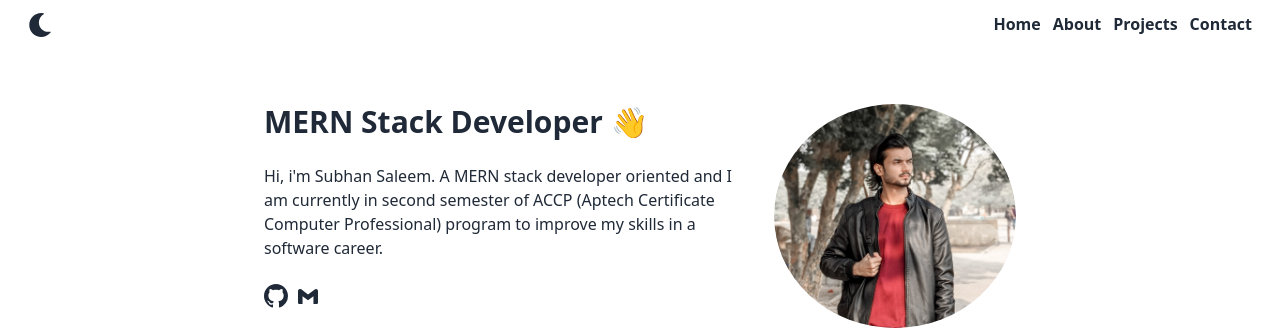
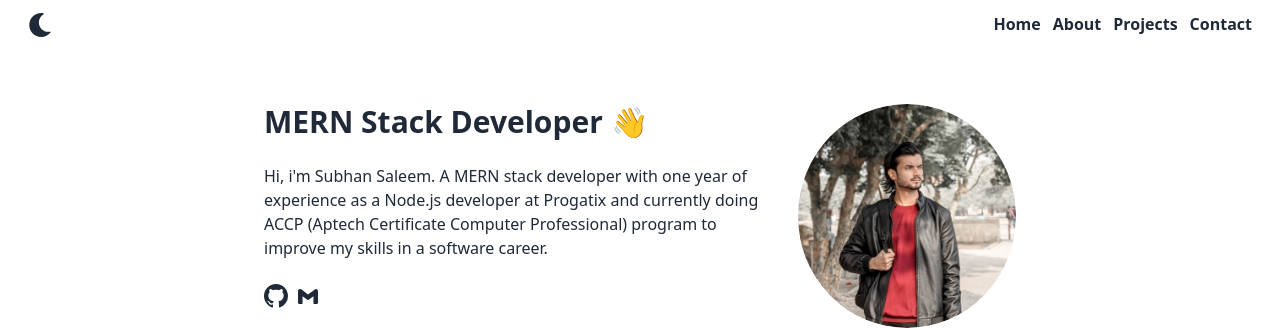
Before and after one commit to SubhanMemonn/My-Portfolio, a React (Vite) app: page / in a window 1280 px wide. Shown: the top 330 px of the page. Built offline with nearby package versions, Linux system fonts and the light colour scheme.

Commit message:
add more information

```diff
--- a/src/components/Home.jsx
+++ b/src/components/Home.jsx
@@ -8,9 +8,10 @@ const Home = () => {
         <div className="flex flex-col gap-6">
           <h1 className=" font-bold text-3xl ">MERN Stack Developer 👋</h1>
           <p>
-            Hi, i'm Subhan Saleem. A MERN stack developer oriented and I am
-            currently in second semester of ACCP (Aptech Certificate Computer
-            Professional) program to improve my skills in a software career.{" "}
+            Hi, i'm Subhan Saleem. A MERN stack developer with one year of
+            experience as a Node.js developer at Progatix and currently doing
+            ACCP (Aptech Certificate Computer Professional) program to improve
+            my skills in a software career.{" "}
           </p>
           <div className="flex gap-2 text-2xl">
             <a
```
